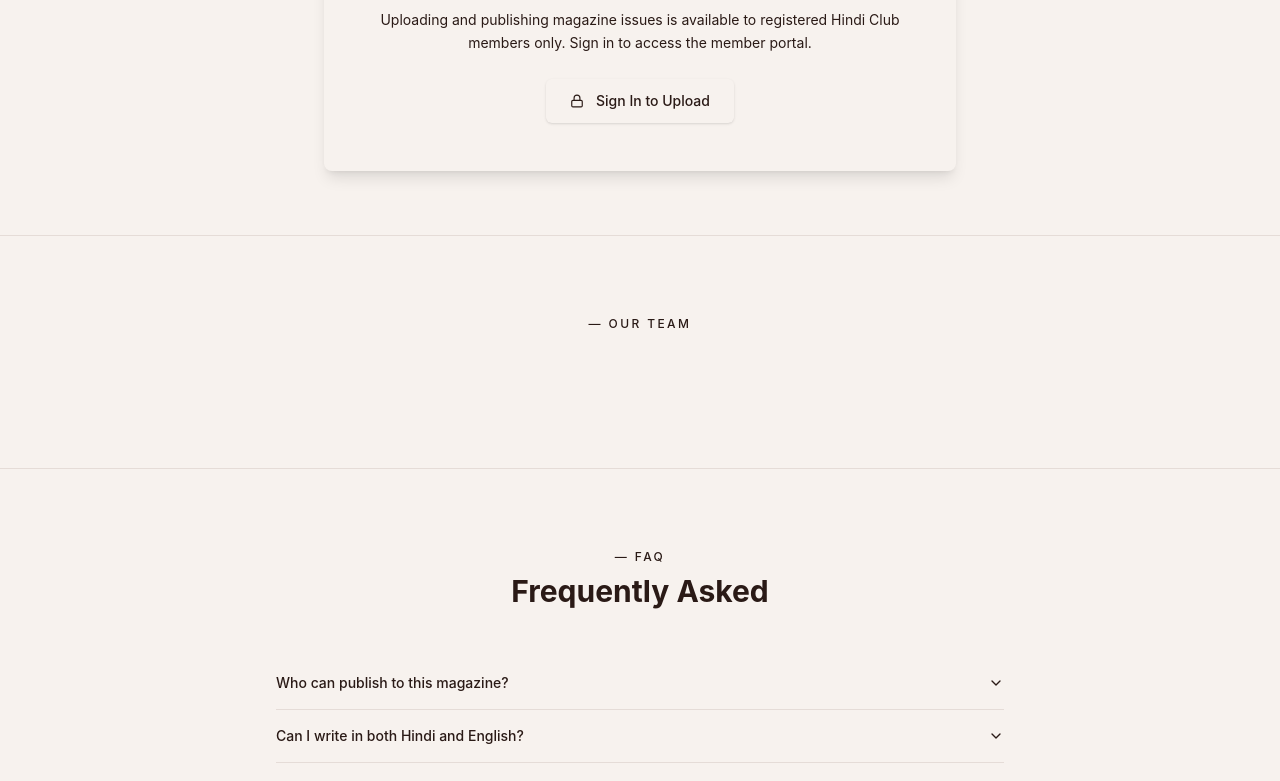
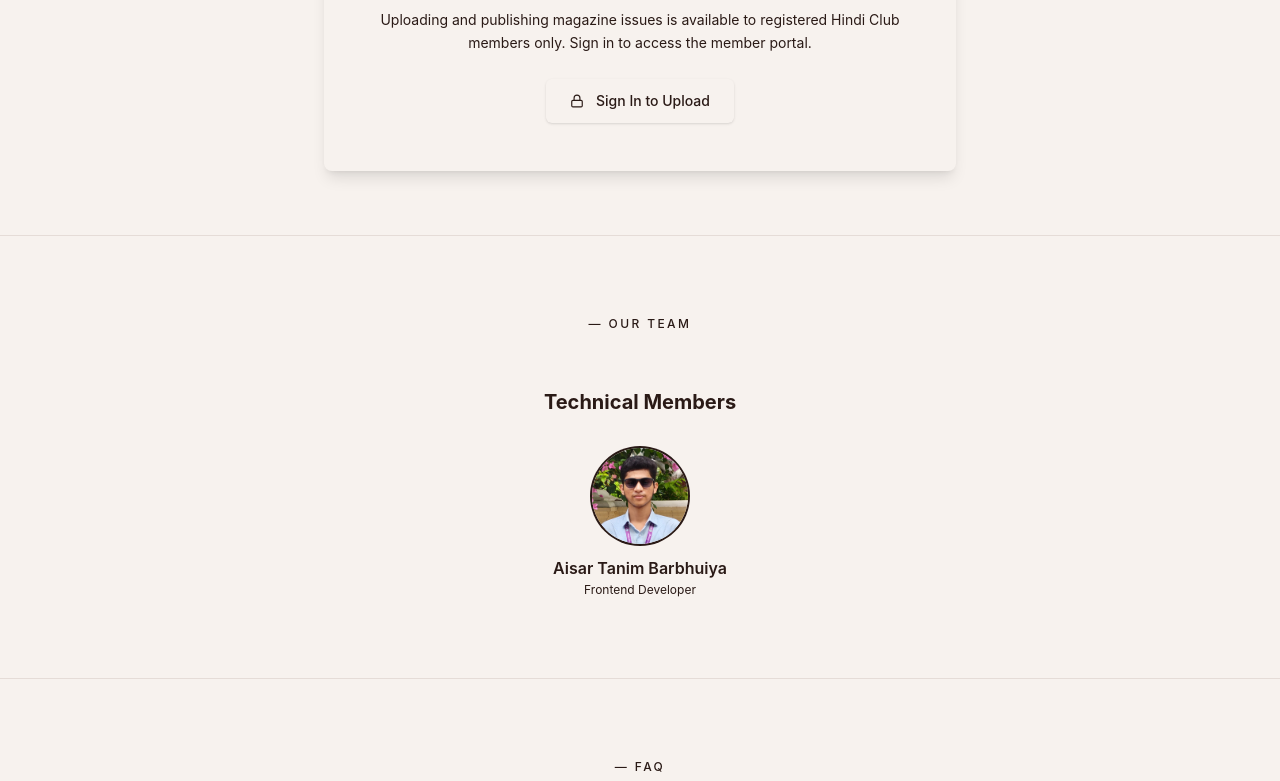
Before and after one commit to feni5055/yuva-udaan, a React (Vite) app: page / in a window 1280 px wide. Shown: the part 1601-2382 px from the top of the page. Built offline with nearby package versions, Linux system fonts and the light colour scheme; no server answers; the database is empty; a web font is replaced by a local one.

Commit message:
Add Aisar to technical team

```diff
--- a/src/app/pages/Home.tsx
+++ b/src/app/pages/Home.tsx
@@ -5,6 +5,7 @@ import {
 } from "lucide-react";
 import { useNavigate } from "react-router";
 import { useTheme, useLang, useAuth } from "../AppContext";
+import aisarTanimBarbhuiyaPhoto from "../../imports/aisar-tanim-barbhuiya.jpeg";
 import {
   listAuthors,
   listCategories,
@@ -418,8 +419,12 @@ function ContributorsSection({ authors }: { authors: Author[] }) {
   const technicalMembers = authors
     .filter((author) => !author.bio.toLowerCase().includes("leader"))
     .sort((a, b) => {
-      const roleRank = (role: string) => role.toLowerCase() === "technical head" ? 0 : 1;
-      return roleRank(a.bio) - roleRank(b.bio) || a.displayName.localeCompare(b.displayName);
+      const technicalOrder = ["fenil muneer v p", "aisar tanim barbhuiya"];
+      const rank = (name: string) => {
+        const index = technicalOrder.indexOf(name.toLowerCase());
+        return index === -1 ? technicalOrder.length : index;
+      };
+      return rank(a.displayName) - rank(b.displayName) || a.displayName.localeCompare(b.displayName);
     });
 
   const renderMember = (author: Author) => (
@@ -606,7 +611,17 @@ export default function Home() {
     };
   }, []);
 
-  const teamMembers = authors.filter((author) => author.bio.trim().length > 0);
+  const databaseTeamMembers = authors.filter((author) => author.bio.trim().length > 0);
+  const teamMembers: Author[] = [
+    ...databaseTeamMembers.filter((author) => author.displayName.toLowerCase() !== "aisar tanim barbhuiya"),
+    {
+      id: "team-aisar-tanim-barbhuiya",
+      profileId: null,
+      displayName: "Aisar Tanim Barbhuiya",
+      bio: "Frontend Developer",
+      avatarUrl: aisarTanimBarbhuiyaPhoto,
+    },
+  ];
 
   return (
     <div className="min-h-screen bg-background text-foreground">
```
Also changed, not shown: src/imports/aisar-tanim-barbhuiya.jpeg (added).
